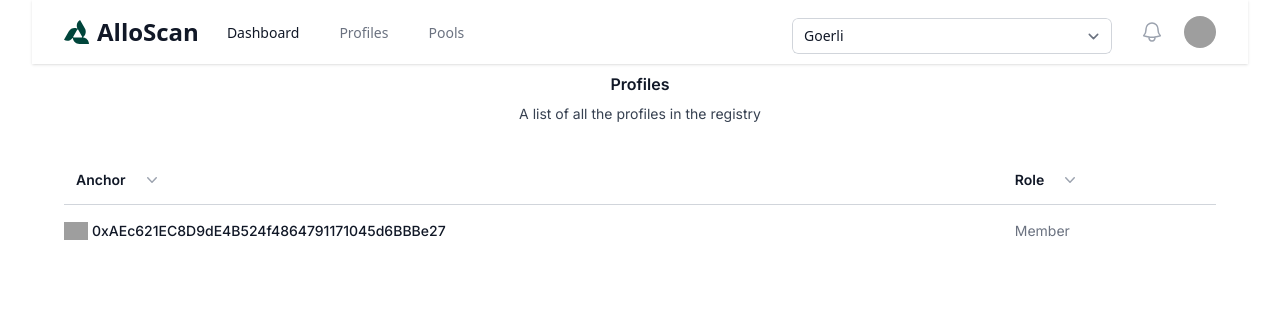
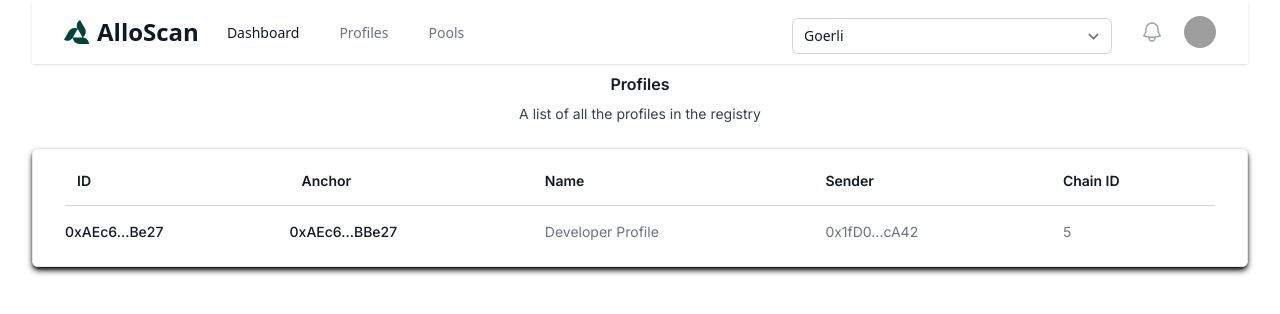
Before and after one commit to allo-protocol/allo-scan, a Next.js app: page /profile in a window 1280 px wide. Shown: the top 314 px of the page. Built offline with nearby package versions, Linux system fonts and the light colour scheme; grey boxes are pictures that could not be loaded.

Commit message:
chore: setup pool page

```diff
--- a/src/Context/ProfileContext.tsx
+++ b/src/Context/ProfileContext.tsx
@@ -1,9 +1,5 @@
 "use client";
 import React from "react";
-
-type TProfile = {
-  anchor: string;
-}
 
 interface IProfileContextProps {
   profiles: TProfile[];
--- a/src/components/Registry/Profile.tsx
+++ b/src/components/Registry/Profile.tsx
@@ -1,21 +1,20 @@
 import { ProfileContext } from "@/Context/ProfileContext";
-import { ChevronDownIcon } from "@heroicons/react/20/solid";
-import Image from "next/image";
 import { useContext } from "react";
 
-const Profile = () => {
+const ProfileContent = () => {
   const { profiles } = useContext(ProfileContext);
 
   return <ProfileTable />;
 };
 
 const ProfileTable = () => {
-  const profileData: Profile[] = [
+  const profileData: TProfile[] = [
     {
-      anchor: "0xAEc621EC8D9dE4B524f4864791171045d6BBBe27",
-      role: "Member",
-      image:
-        "https://images.unsplash.com/photo-1517841905240-472988babdf9?ixlib=rb-1.2.1&ixid=eyJhcHBfaWQiOjEyMDd9&auto=format&fit=facearea&facepad=2&w=256&h=256&q=80",
+      id: "0xAEc6...Be27",
+      anchor: "0xAEc6...BBe27",
+      name: "Developer Profile",
+      chainId: 5,
+      sender: "0x1fD0...cA42",
     },
   ];
 
@@ -34,7 +33,7 @@ const ProfileTable = () => {
         </div>
       </div>
       <div className="mt-8 flow-root">
-        <div className="-mx-4 -my-2 overflow-x-auto sm:-mx-6 lg:-mx-8">
+        <div className="-mx-4 -my-2 overflow-x-auto sm:-mx-6 lg:-mx-8  border rounded-md shadow-black shadow-md">
           <div className="inline-block min-w-full py-2 align-middle sm:px-6 lg:px-8">
             <table className="min-w-full divide-y divide-gray-300">
               <thead>
@@ -43,55 +42,51 @@ const ProfileTable = () => {
                     scope="col"
                     className="hidden px-3 py-3.5 text-left text-sm font-semibold text-gray-900 lg:table-cell"
                   >
-                    <div className="group inline-flex">
-                      Anchor
-                      <span className="ml-2 flex-none rounded text-gray-400 group-hover:visible group-focus:visible">
-                        <ChevronDownIcon
-                          className="ml-2 h-5 w-5 flex-none rounded text-gray-400 group-hover:visible group-focus:visible"
-                          aria-hidden="true"
-                        />
-                      </span>
-                    </div>
+                    <div className="group inline-flex">ID</div>
+                  </th>
+                  <th
+                    scope="col"
+                    className="px-3 py-3.5 text-left text-sm font-semibold text-gray-900 lg:table-cell"
+                  >
+                    <div className="group inline-flex">Anchor</div>
                   </th>
                   <th
                     scope="col"
                     className="hidden px-3 py-3.5 text-left text-sm font-semibold text-gray-900 lg:table-cell"
                   >
-                    <div className="group inline-flex">
-                      Role
-                      <span className="ml-2 flex-none rounded text-gray-400 group-hover:visible group-focus:visible">
-                        <ChevronDownIcon
-                          className="ml-2 h-5 w-5 flex-none rounded text-gray-400 group-hover:visible group-focus:visible"
-                          aria-hidden="true"
-                        />
-                      </span>
-                    </div>
+                    <div className="group inline-flex">Name</div>
+                  </th>
+                  <th
+                    scope="col"
+                    className="hidden px-3 py-3.5 text-left text-sm font-semibold text-gray-900 lg:table-cell"
+                  >
+                    <div className="group inline-flex">Sender</div>
+                  </th>
+                  <th
+                    scope="col"
+                    className="hidden px-3 py-3.5 text-left text-sm font-semibold text-gray-900 lg:table-cell"
+                  >
+                    <div className="group inline-flex">Chain ID</div>
                   </th>
                 </tr>
               </thead>
               <tbody className="divide-y divide-gray-200 bg-white">
                 {profiles.map((profile) => (
                   <tr key={profile.anchor}>
+                    <td className="hidden w-full max-w-0 py-4 pl-4 pr-3 text-sm font-medium text-gray-900 sm:w-auto sm:max-w-none sm:pl-0 lg:table-cell">
+                      {profile.id}
+                    </td>
                     <td className="w-full max-w-0 py-4 pl-4 pr-3 text-sm font-medium text-gray-900 sm:w-auto sm:max-w-none sm:pl-0">
-                      <div className="flex items-center">
-                        <Image
-                          className="mr-1"
-                          src={profile.image}
-                          alt={profile.anchor}
-                          width={24}
-                          height={24}
-                        />
-                        {profile.anchor}
-                      </div>
-                      <dl className="font-normal lg:hidden">
-                        <dt className="sr-only">Role</dt>
-                        <dd className="mt-1 truncate text-gray-700">
-                          {profile.role}
-                        </dd>
-                      </dl>
+                      {profile.anchor}
+                    </td>
+                    <td className="px-3 py-4 text-sm text-gray-500 lg:table-cell">
+                      {profile.name}
                     </td>
                     <td className="hidden px-3 py-4 text-sm text-gray-500 lg:table-cell">
-                      {profile.role}
+                      {profile.sender}
+                    </td>
+                    <td className="px-3 py-4 text-sm text-gray-500 lg:table-cell">
+                      {profile.chainId}
                     </td>
                   </tr>
                 ))}
@@ -104,4 +99,4 @@ const ProfileTable = () => {
   );
 };
 
-export default Profile;
+export default ProfileContent;
```
Also changed, not shown: src/components/Registry/types.ts (+6 -4 lines).
